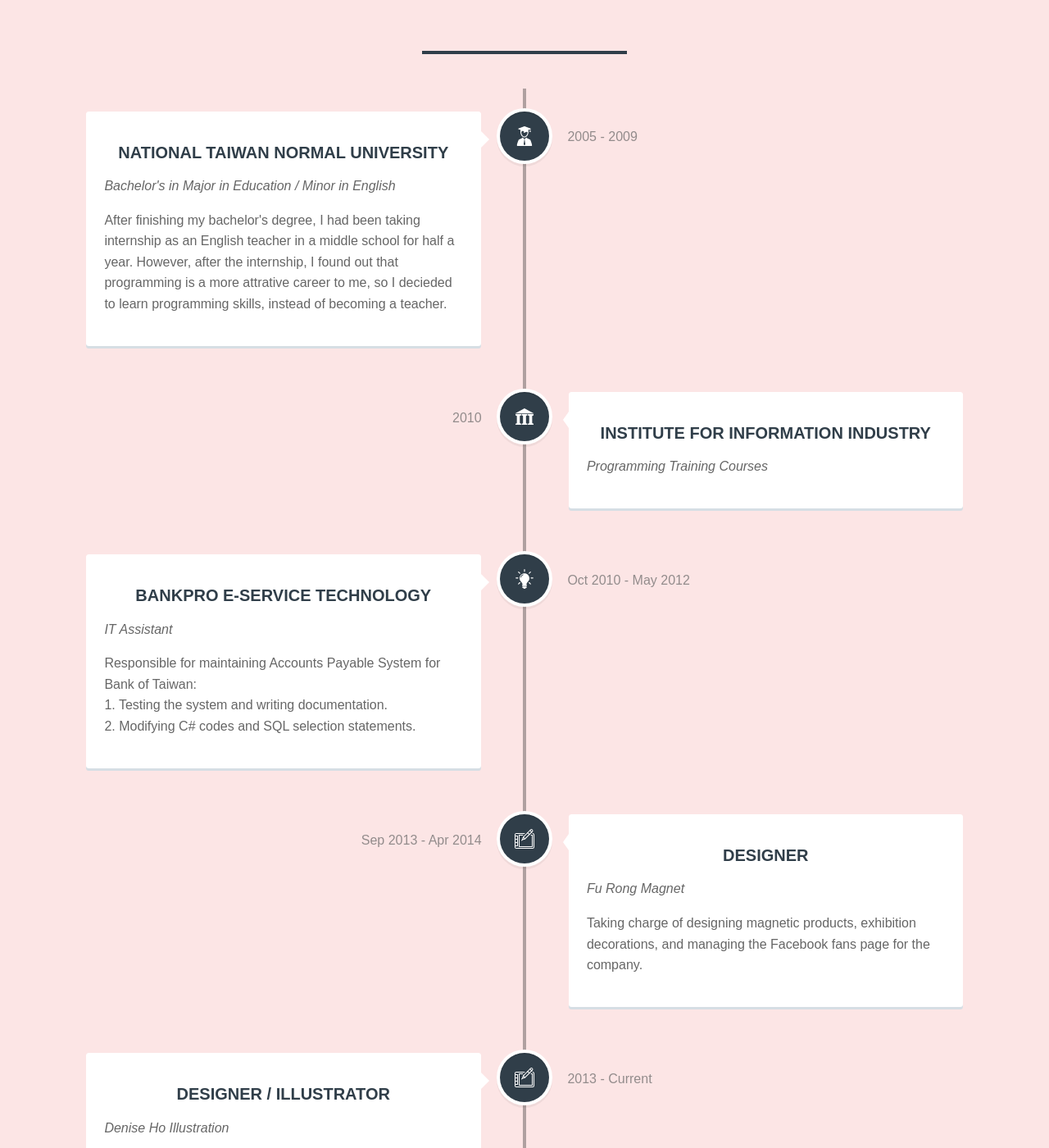
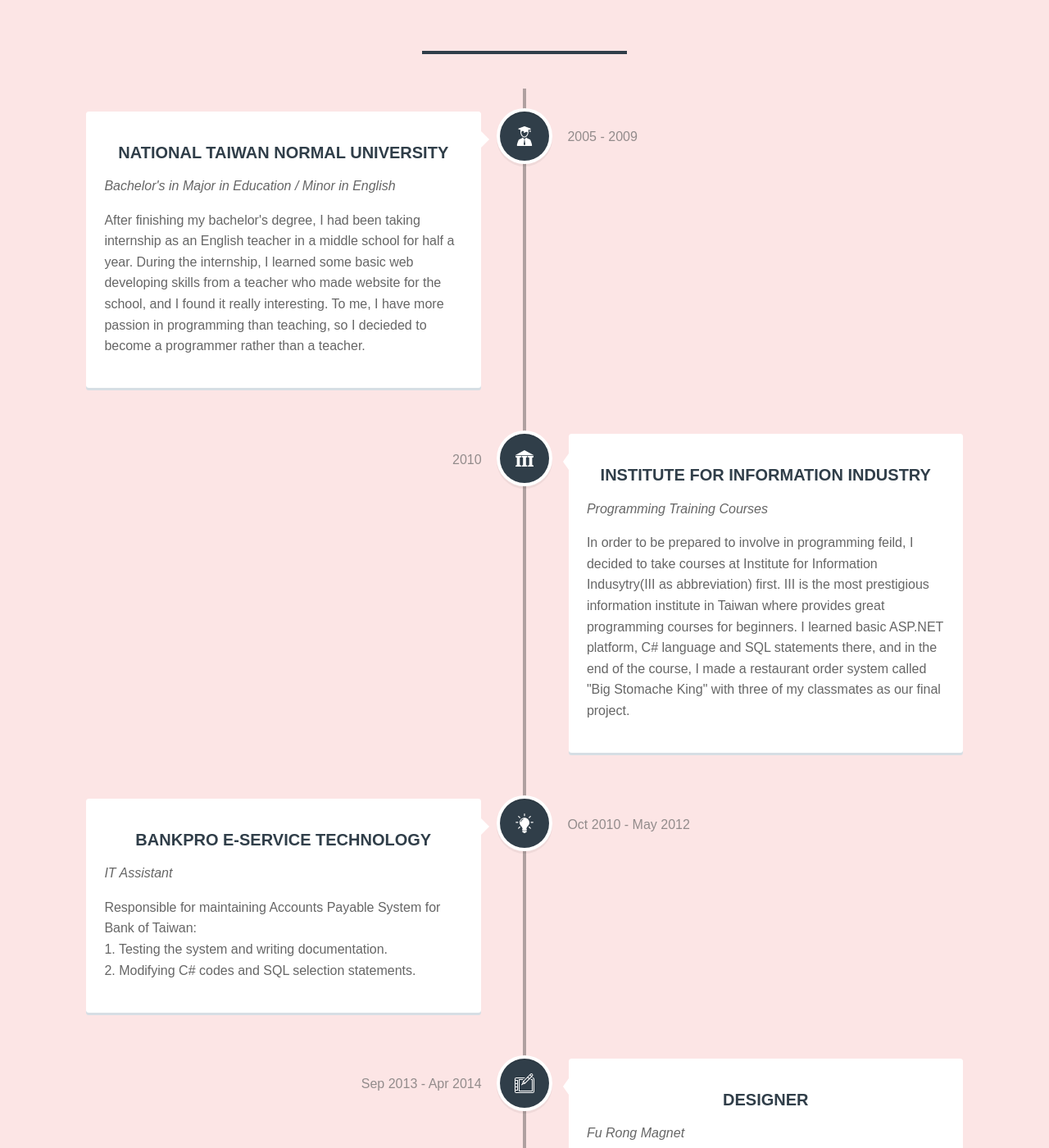
Before and after one commit to deniseho/Portfolio, a Jekyll site: the page built from index.html, in a window 1280 px wide and 1400 px high, scrolled down 1227 px. Shown: the whole window at 82% size. Built offline with Jekyll 4.4.1, drawn with Linux system fonts in a browser that asks for light colours; nearby versions of some CDN libraries; Markdown is read by kramdown in place of the engine named in the settings.

Commit message:
update experiences

```diff
--- a/_includes/history.html
+++ b/_includes/history.html
@@ -12,9 +12,9 @@
         <h2 class="story-heading">National Taiwan Normal University</h2>
         <P class="position">Bachelor's in Major in Education / Minor in English</P>
         <p>After finishing my bachelor's degree, I had been taking internship as an English teacher in
-          a middle school for half a year. However, after the internship, I found out that programming
-          is a more attrative career to me, so I decieded to learn programming skills, instead of becoming
-          a teacher.
+          a middle school for half a year. During the internship, I learned some basic web developing skills
+          from a teacher who made website for the school, and I found it really interesting. To me, I have more
+          passion in programming than teaching, so I decieded to become a programmer rather than a teacher.
         </p>
         <span class="cd-date">2005 - 2009</span></div>
     </div>
@@ -25,6 +25,12 @@
       <div class="cd-timeline-content">
         <h2 class="story-heading">Institute for Information Industry</h2>
         <P class="position">Programming Training Courses</P>
+        <p>In order to be prepared to involve in programming feild, I decided to take courses at
+          Institute for Information Indusytry(III as abbreviation) first. III is the most prestigious
+          information institute in Taiwan where provides great programming courses for beginners.
+          I learned basic ASP.NET platform, C# language and SQL statements there, and in the end of the
+          course, I made a restaurant order system called "Big Stomache King" with three of my classmates
+          as our final project.</p>
         <span class="cd-date">2010</span></div>
     </div>
 
```
Also changed, not shown: 1 other file.
